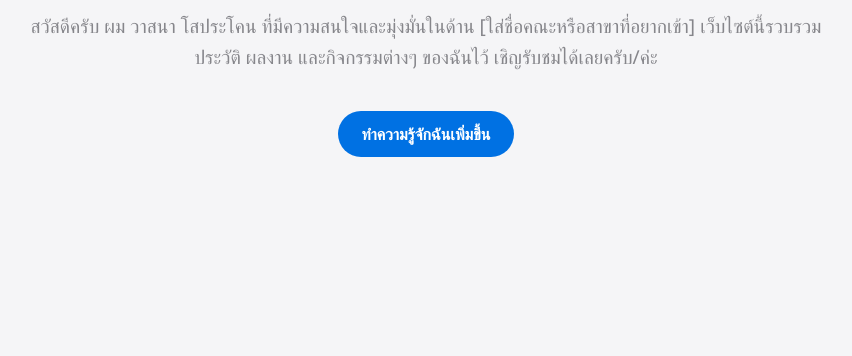
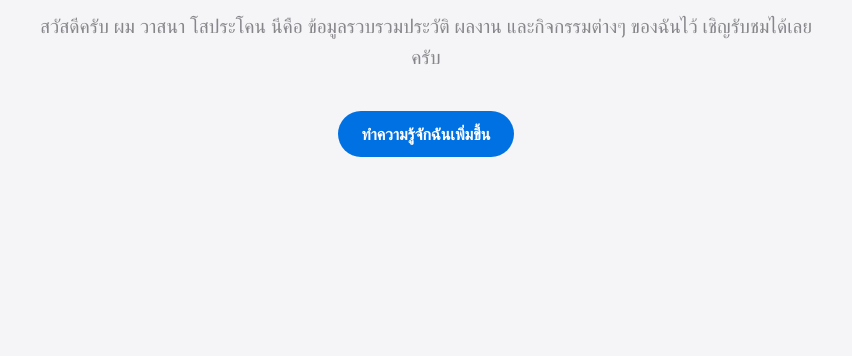
Before and after one commit to banana56eiei/portfolio2, a plain HTML site: page index.html in a window 1280 px wide. Shown: the part 444-800 px from the top of the page, without its empty margins (214-1066 px from the left). Drawn offline with Linux system fonts and the light colour scheme.

Commit message:
Update index.html

```diff
--- a/index.html
+++ b/index.html
@@ -35,7 +35,7 @@
     <div class="container">
         <img src="images/images.jpg" altimages/images.jpg" class="hero-img">
         <h1>ยินดีต้อนรับสู่ Portfolio ของฉัน</h1>
-        <p>สวัสดีครับ ผม วาสนา โสประโคน ที่มีความสนใจและมุ่งมั่นในด้าน [ใส่ชื่อคณะหรือสาขาที่อยากเข้า] เว็บไซต์นี้รวบรวมประวัติ ผลงาน และกิจกรรมต่างๆ ของฉันไว้ เชิญรับชมได้เลยครับ/ค่ะ</p>
+        <p>สวัสดีครับ ผม วาสนา โสประโคน นีคือ ข้อมูลรวบรวมประวัติ ผลงาน และกิจกรรมต่างๆ ของฉันไว้ เชิญรับชมได้เลยครับ</p>
         <a href="about.html" class="btn">ทำความรู้จักฉันเพิ่มขึ้น</a>
     </div>
 
```
